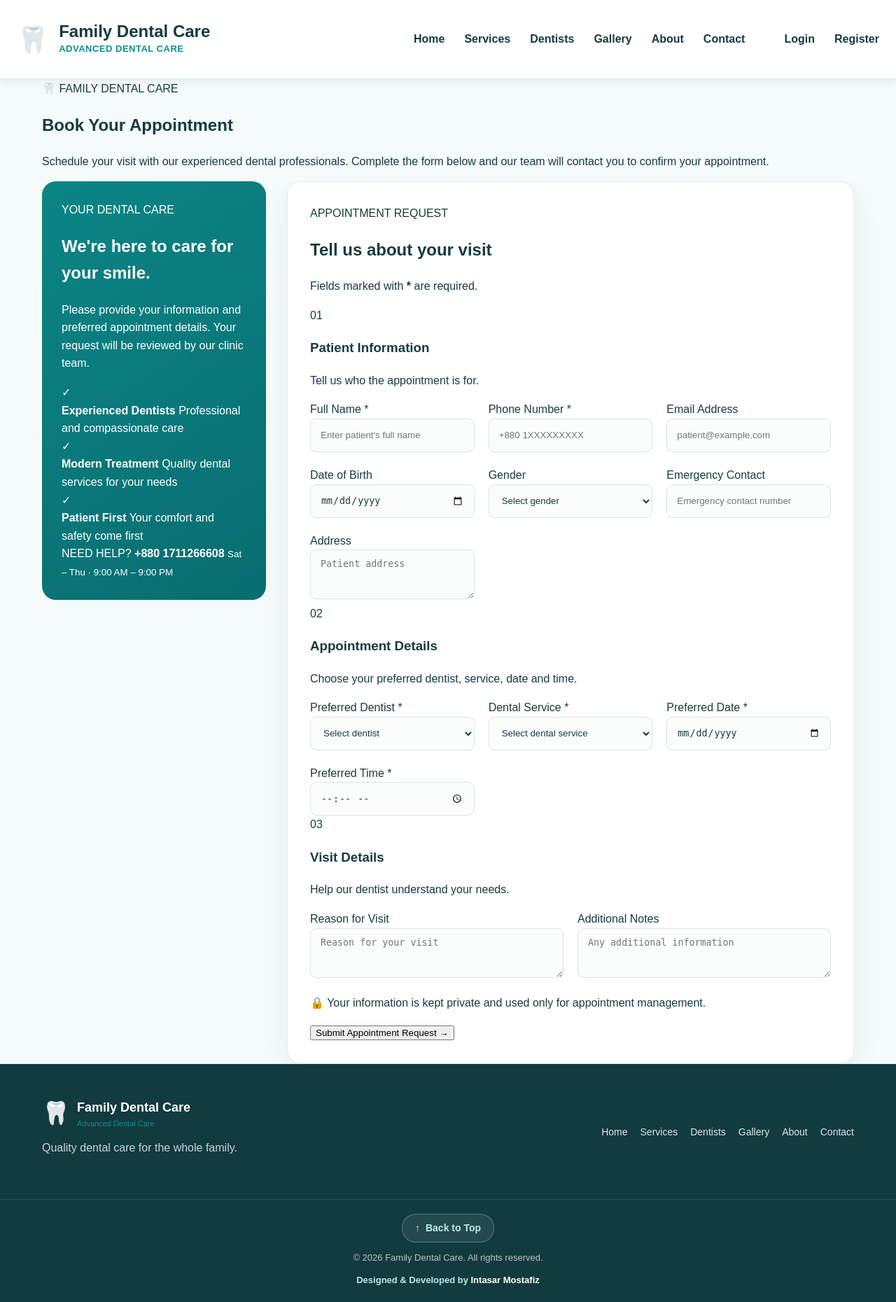
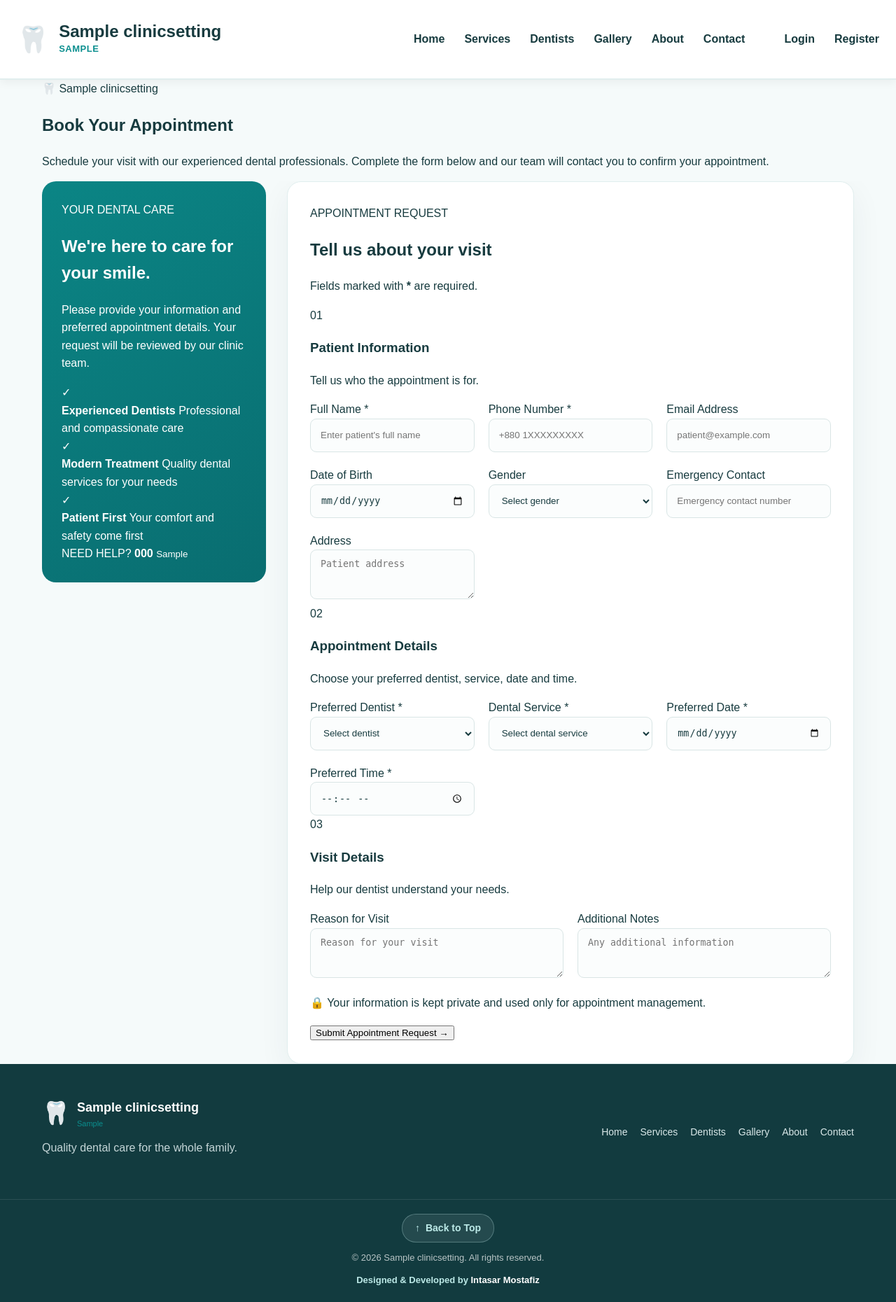
Before and after one commit to Inta-tech/FamilyDentalCare, a Django app: page /appointments/book/ in a window 1280 px wide. Shown: the whole page at 70% size. Run offline with Django 5.2, Linux system fonts and the light colour scheme; tables that the repository leaves empty hold one stand-in row (values such as "Sample post").

Commit message:
Ensure clinic_settings context processor is registered globally

```diff
--- a/templates/appointments/book.html
+++ b/templates/appointments/book.html
@@ -14,7 +14,7 @@
     <meta name="viewport" content="width=device-width, initial-scale=1.0">
     <meta name="author" content="Intasar Mostafiz">
     <meta name="designer" content="Intasar Mostafiz">
-    <title>Book an Appointment | Family Dental Care</title>
+    <title>Book Appointment | {{ clinic_settings.name }}</title>
     <link rel="stylesheet" href="{% static 'css/style.css' %}">
 
 <style>
@@ -58,7 +58,7 @@
         font-weight: 800 !important;
         color: #173b3f !important;
         line-height: 1.2 !important;
-        letter-spacing: normal !important; /* Fixes word compression in title */
+        letter-spacing: normal !important;
         word-spacing: normal !important;
     }
 
@@ -75,7 +75,7 @@
     header.navbar .nav-links {
         display: flex !important;
         align-items: center !important;
-        gap: 28px !important; /* Increases physical gap between links */
+        gap: 28px !important;
     }
 
     header.navbar .nav-links a {
@@ -83,8 +83,8 @@
         font-weight: 600 !important;
         color: #173b3f !important;
         text-decoration: none !important;
-        letter-spacing: normal !important; /* Fixes condensed word spacing */
-        word-spacing: 2px !important;      /* Ensures healthy gap between words */
+        letter-spacing: normal !important;
+        word-spacing: 2px !important;
         white-space: nowrap !important;
     }
 
@@ -111,8 +111,8 @@
         <a href="/" class="logo">
             <span class="logo-icon">🦷</span>
             <div class="logo-text">
-                <strong>Family Dental Care</strong>
-                <small>ADVANCED DENTAL CARE</small>
+                <strong>{{ clinic_settings.name }}</strong>
+                <small>{{ clinic_settings.tagline|default:"ADVANCED DENTAL CARE" }}</small>
             </div>
         </a>
 
@@ -149,7 +149,7 @@
     <!-- HERO -->
     <section class="booking-hero">
         <div class="container">
-            <span class="booking-badge">🦷 FAMILY DENTAL CARE</span>
+            <span class="booking-badge">🦷 {{ clinic_settings.name }}</span>
             <h1>Book Your Appointment</h1>
             <p>
                 Schedule your visit with our experienced dental professionals. Complete the form below
@@ -200,8 +200,8 @@
 
                     <div class="booking-contact">
                         <span>NEED HELP?</span>
-                        <strong>+880 1711266608</strong>
-                        <small>Sat – Thu · 9:00 AM – 9:00 PM</small>
+                        <strong>{{ clinic_settings.phone|default:"+880 1711266608" }}</strong>
+                        <small>{{ clinic_settings.opening_hours|default:"Sat – Thu · 9:00 AM – 9:00 PM" }}</small>
                     </div>
                 </div>
             </aside>
@@ -411,8 +411,8 @@
             <a href="/" class="logo footer-logo">
                 <span class="logo-icon">🦷</span>
                 <span class="logo-text">
-                    <strong>Family Dental Care</strong>
-                    <small>Advanced Dental Care</small>
+                    <strong>{{ clinic_settings.name }}</strong>
+                    <small>{{ clinic_settings.tagline|default:"Advanced Dental Care" }}</small>
                 </span>
             </a>
             <p>Quality dental care for the whole family.</p>
@@ -435,7 +435,7 @@
         </a>
 
         <p style="color: rgba(255, 255, 255, 0.7); font-size: 13px; margin: 0;">
-            © 2026 Family Dental Care. All rights reserved.
+            © {% now "Y" %} {{ clinic_settings.name }}. All rights reserved.
         </p>
         <p style="color: #bce9e7; font-size: 13px; font-weight: 600; margin: 0;">
             Designed & Developed by <span style="color: #ffffff;">Intasar Mostafiz</span>
```
Also changed, not shown: config/settings.py (+6 -4 lines).
